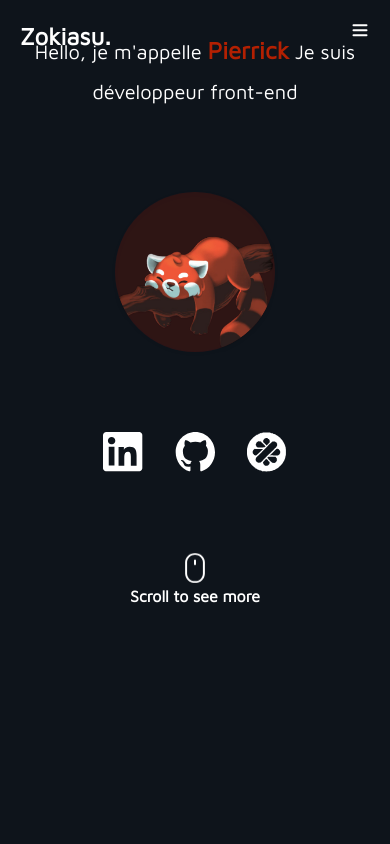
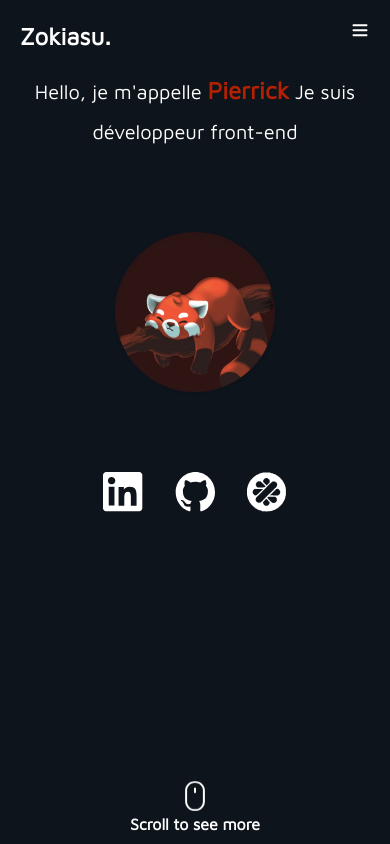
Before and after one commit to pierricktly/Portfolio, a Nuxt app: page / in a window 390 px wide. Shown: the top 844 px of the page. Built offline with nearby package versions, Linux system fonts and the light colour scheme.

Commit message:
fix home section

```diff
--- a/pages/index.vue
+++ b/pages/index.vue
@@ -1,7 +1,7 @@
 <template>
 	<div class="text-white">
-		<section class="min-h-screen flex flex-col space-y-20 items-center lg:hidden">
-			<h2 class="text-center whitespace-pre-line -mt-10 leading-loose text-xl md:text-2xl lg:text-4xl">
+		<section class="relative min-h-screen flex flex-col space-y-20 items-center lg:hidden">
+			<h2 class="text-center whitespace-pre-line leading-loose text-xl md:text-2xl lg:text-4xl">
 				Hello, je m'appelle
 				<span class="font-bold text-2xl md:text-5xl lg:text-7xl text-secondary" >Pierrick</span>
 				Je suis développeur front-end
@@ -28,7 +28,7 @@
 					</a>
 				</li>
 			</ul>
-			<div class="bottom-2 w-full md:absolute">
+			<div class="bottom-20 md:bottom-2 w-full absolute">
 				<div class="mx-auto items-center text-center">
 					<icon-mouse class="w-8 h-8 mx-auto animate-bounce" />
 					<p class="font-semibold">Scroll to see more</p>
```
